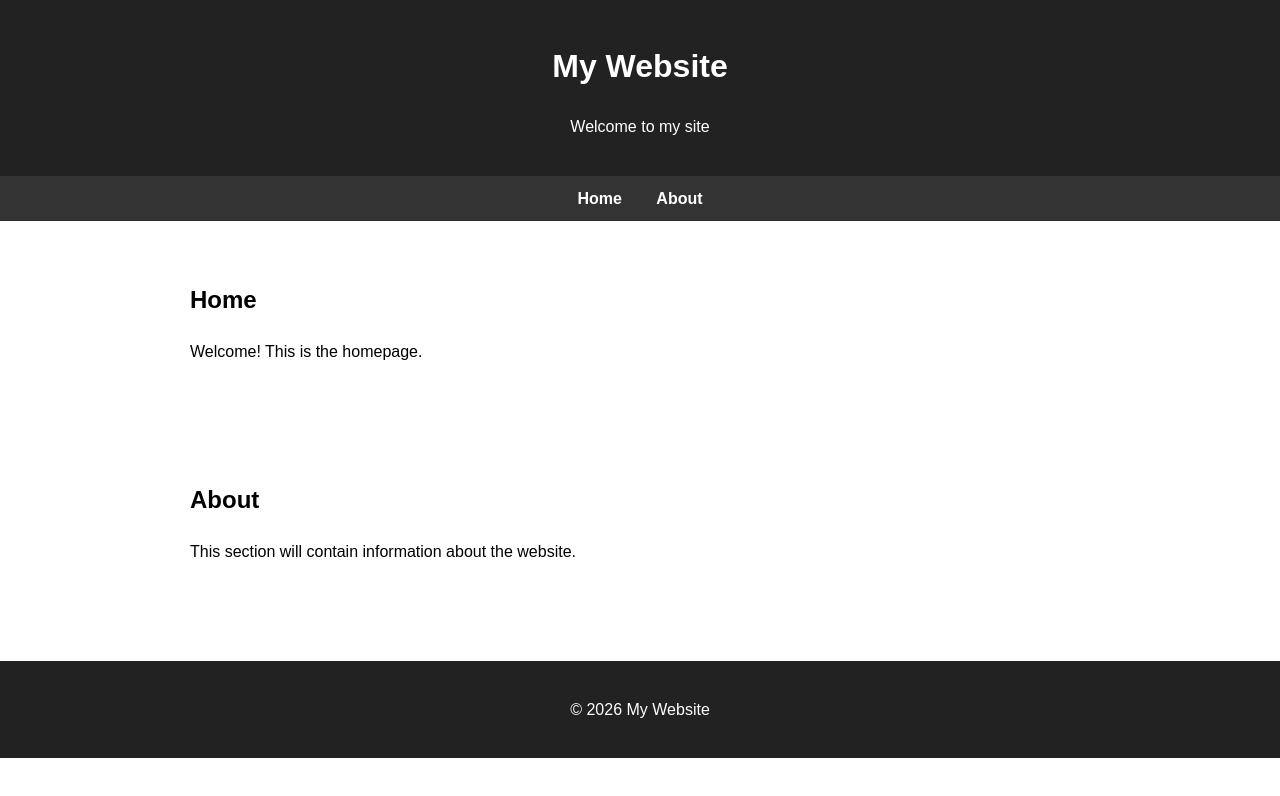
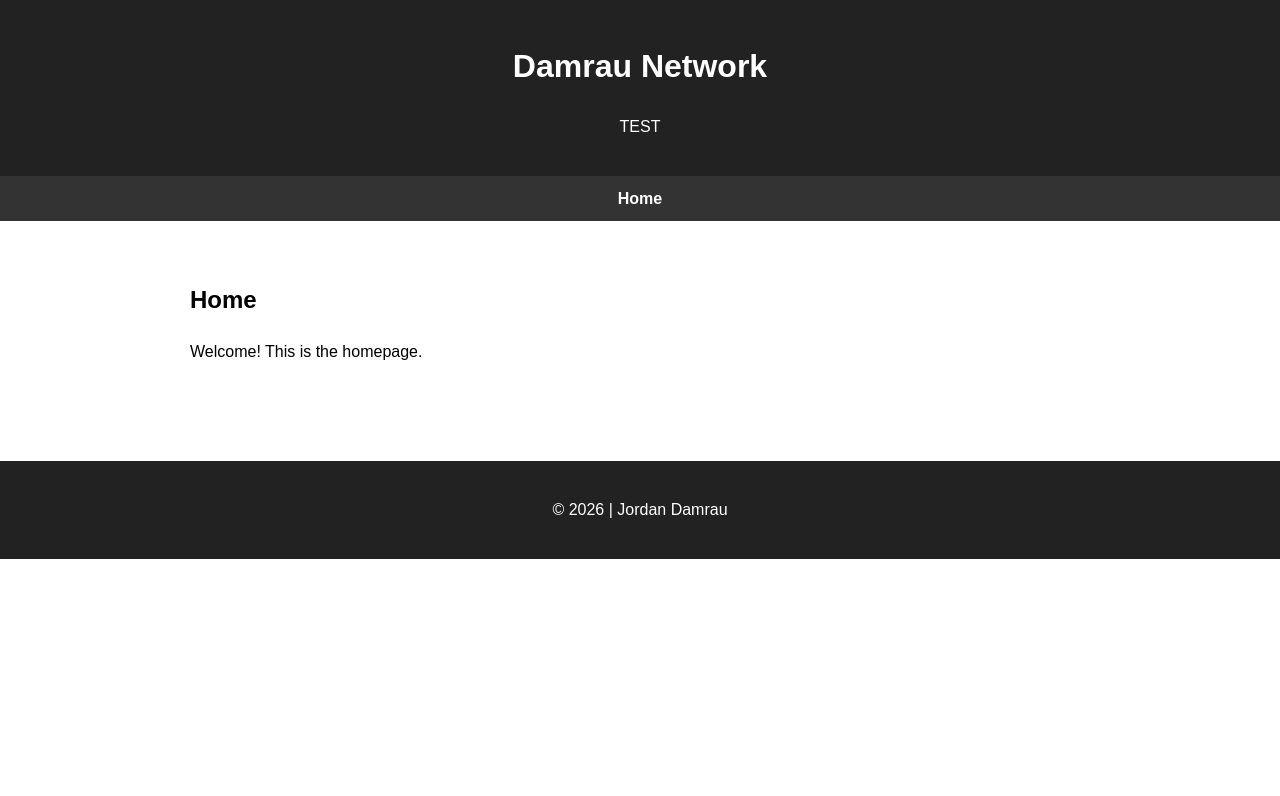
Before and after one commit to hoardan/damrau-network, a plain HTML site: page index.html in a window 1280 px wide. Drawn offline with Linux system fonts and the light colour scheme.

Commit message:
Updating Fields
Updating the navbar, removed a few descriptors, and changed the footer.

```diff
--- a/index.html
+++ b/index.html
@@ -55,13 +55,12 @@ footer{
 <body>
 
 <header>
-<h1>My Website</h1>
-<p>Welcome to my site</p>
+<h1>Damrau Network</h1>
+<p>TEST</p>
 </header>
 
 <nav>
 <a href="#home">Home</a>
-<a href="#about">About</a>
 </nav>
 
 <section id="home">
@@ -69,13 +68,8 @@ footer{
 <p>Welcome! This is the homepage.</p>
 </section>
 
-<section id="about">
-<h2>About</h2>
-<p>This section will contain information about the website.</p>
-</section>
-
 <footer>
-<p>© 2026 My Website</p>
+<p>© 2026 | Jordan Damrau</p>
 </footer>
 
 </body>
```
